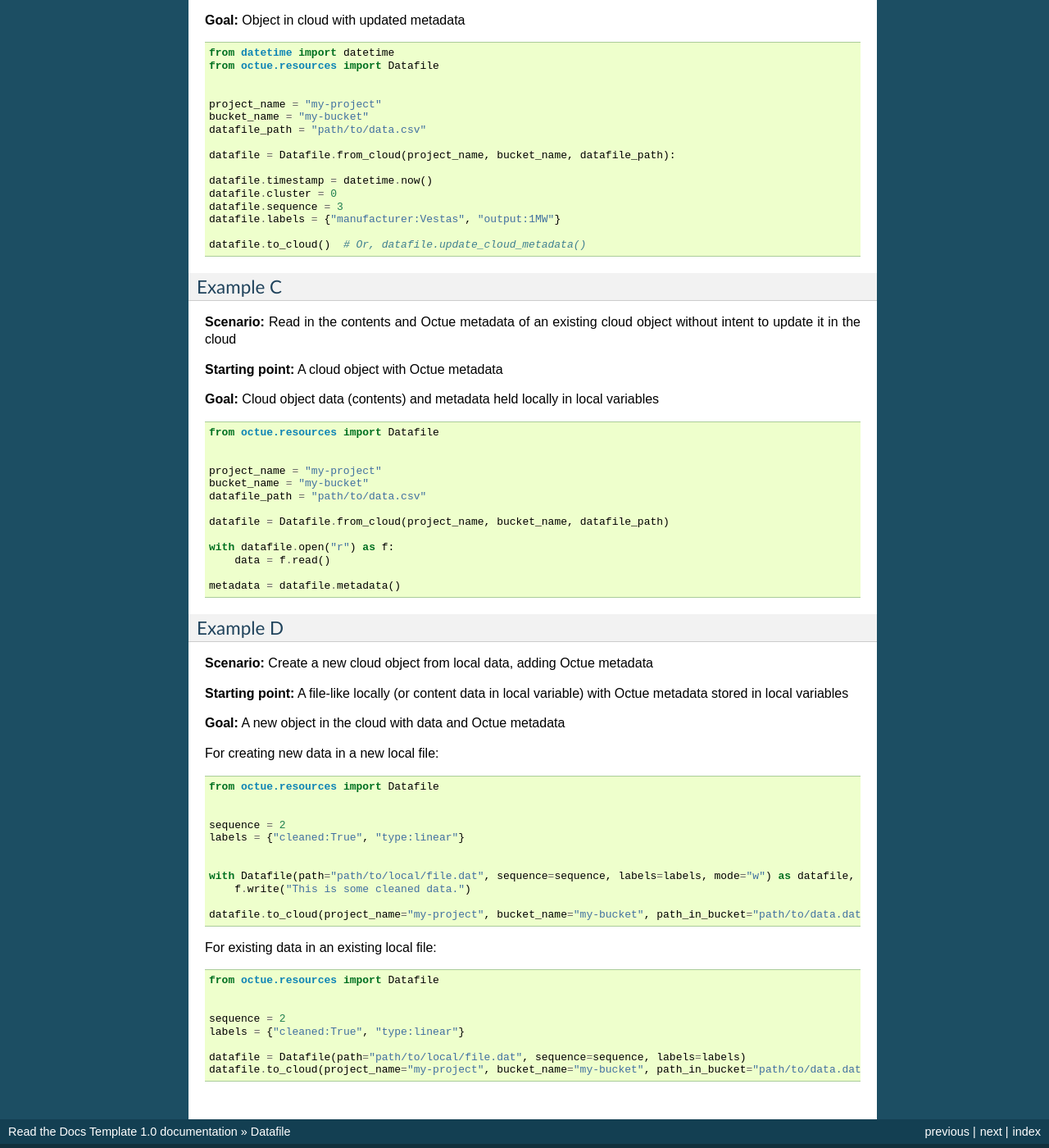
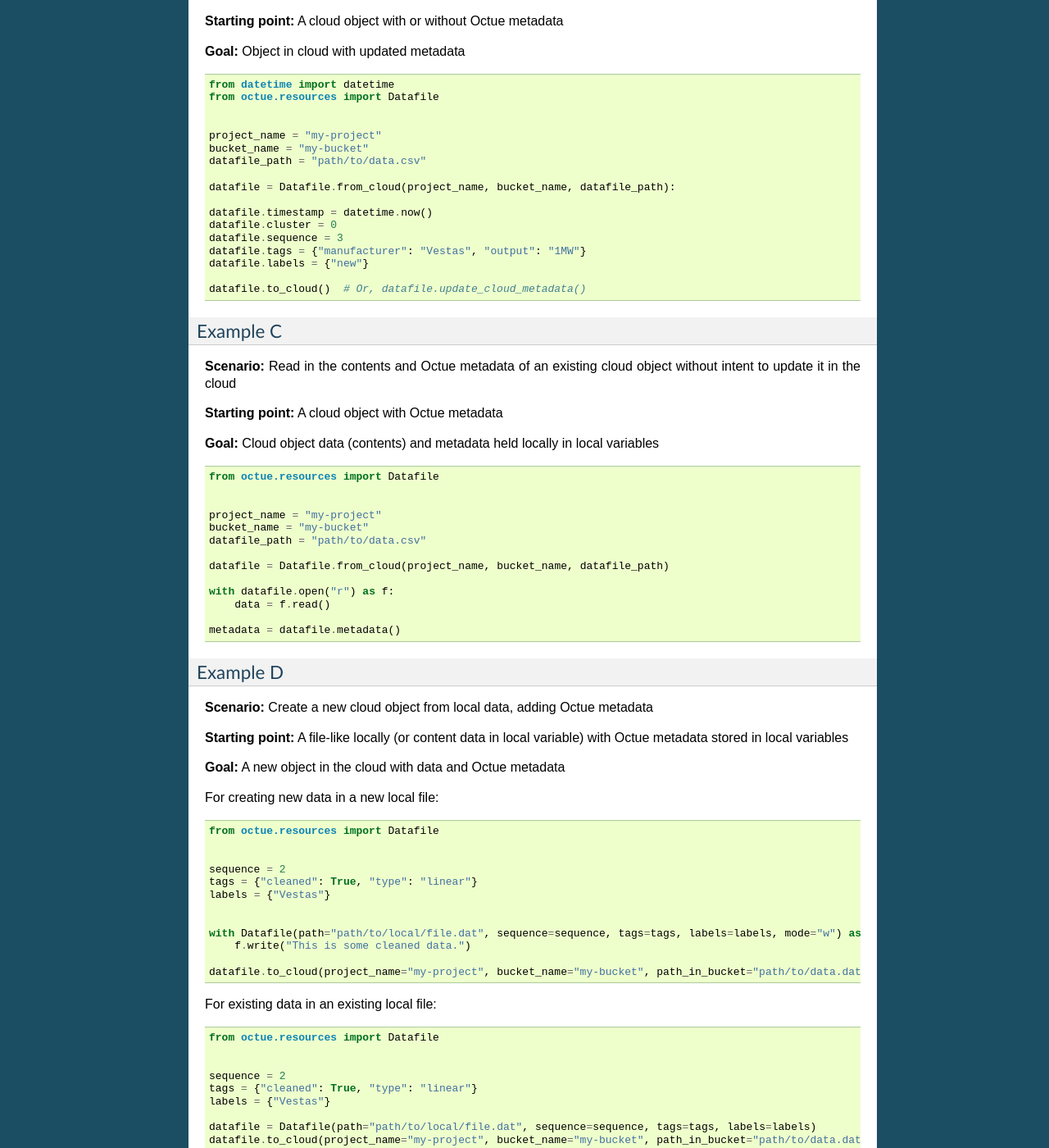
Before and after one commit to octue/octue-sdk-python, a Sphinx documentation site: the page built from docs/source/datafile.rst, in a window 1280 px wide and 1400 px high, scrolled down 1330 px. Shown: the whole window at 82% size. Built offline with Sphinx 7.4.7, drawn with Linux system fonts in a browser that asks for light colours; some of the changed text lies outside the part shown.

Commit message:
DOC: Fix incorrect/outdated information in docs
skip_ci_tests

```diff
--- a/docs/source/cloud_storage_advanced_usage.rst
+++ b/docs/source/cloud_storage_advanced_usage.rst
@@ -26,14 +26,14 @@
         local_path=<path/to/file>,
         bucket_name=<bucket-name>,
         path_in_bucket=<path/to/file/in/bucket>,
-        metadata={"labels": ["blah", "glah", "jah"], "cleaned": True, "id": 3}
+        metadata={"id": 3, "labels": ["blah", "glah", "jah"], "cleaned": True, "colour": "blue"}
     )
 
     storage_client.upload_from_string(
         string='[{"height": 99, "width": 72}, {"height": 12, "width": 103}]',
         bucket_name=<bucket-name>,
         path_in_bucket=<path/to/file/in/bucket>,
-        metadata={"labels": ["dimensions"], "cleaned": True, "id": 96}
+        metadata={"id": 96, "labels": ["dimensions"], "cleaned": True, "colour": "red", "size": "small"}
     )
 
 **Downloading**
@@ -61,7 +61,7 @@
         bucket_name=<bucket-name>,
         path_in_bucket=<path/to/file/in/bucket>,
     )
-    >>> {"labels": ["dimensions"], "cleaned": True, "id": 96}
+    >>> {"id": 96, "labels": ["dimensions"], "cleaned": True, "colour": "red", "size": "small"}
 
 
 **Deleting**
--- a/docs/source/conf.py
+++ b/docs/source/conf.py
@@ -50,7 +50,7 @@
 #
 # The short X.Y version.
 version = "1.0"
-# The full version, including alpha/beta/rc labels.
+# The full version, including alpha/beta/rc tags.
 release = "1.0"
 
 # The language for content autogenerated by Sphinx. Refer to documentation
--- a/docs/source/datafile.rst
+++ b/docs/source/datafile.rst
@@ -10,6 +10,7 @@
 - ``path`` - the path of this file, which may include folders or subfolders, within the dataset.
 - ``cluster`` - the integer cluster of files, within a dataset, to which this belongs (default 0)
 - ``sequence`` - a sequence number of this file within its cluster (if sequences are appropriate)
+- ``tags`` - key-value pairs of metadata relevant to this file
 - ``labels`` - a space-separated string or iterable of labels relevant to this file
 - ``timestamp`` - a posix timestamp associated with the file, in seconds since epoch, typically when it was created but could relate to a relevant time point for the data
 
@@ -50,6 +51,7 @@
         datafile.timestamp = new_metadata["timestamp"]
         datafile.cluster = new_metadata["cluster"]
         datafile.sequence = new_metadata["sequence"]
+        datafile.tags = new_metadata["tags"]
         datafile.labels = new_metadata["labels"]
 
 
@@ -76,7 +78,8 @@
     datafile.timestamp = datetime.now()
     datafile.cluster = 0
     datafile.sequence = 3
-    datafile.labels = {"manufacturer:Vestas", "output:1MW"}
+    datafile.tags = {"manufacturer": "Vestas", "output": "1MW"}
+    datafile.labels = {"new"}
 
     datafile.to_cloud()  # Or, datafile.update_cloud_metadata()
 
@@ -122,10 +125,11 @@
 
 
     sequence = 2
-    labels = {"cleaned:True", "type:linear"}
+    tags = {"cleaned": True, "type": "linear"}
+    labels = {"Vestas"}
 
 
-    with Datafile(path="path/to/local/file.dat", sequence=sequence, labels=labels, mode="w") as datafile, f:
+    with Datafile(path="path/to/local/file.dat", sequence=sequence, tags=tags, labels=labels, mode="w") as datafile, f:
         f.write("This is some cleaned data.")
 
     datafile.to_cloud(project_name="my-project", bucket_name="my-bucket", path_in_bucket="path/to/data.dat")
@@ -139,7 +143,8 @@
 
 
     sequence = 2
-    labels = {"cleaned:True", "type:linear"}
+    tags = {"cleaned": True, "type": "linear"}
+    labels = {"Vestas"}
 
-    datafile = Datafile(path="path/to/local/file.dat", sequence=sequence, labels=labels)
+    datafile = Datafile(path="path/to/local/file.dat", sequence=sequence, tags=tags, labels=labels)
     datafile.to_cloud(project_name="my-project", bucket_name="my-bucket", path_in_bucket="path/to/data.dat")
```
Also changed, not shown: docs/source/analysis_objects.rst (+2 -15 lines), docs/source/dataset.rst (+4 -3 lines).
